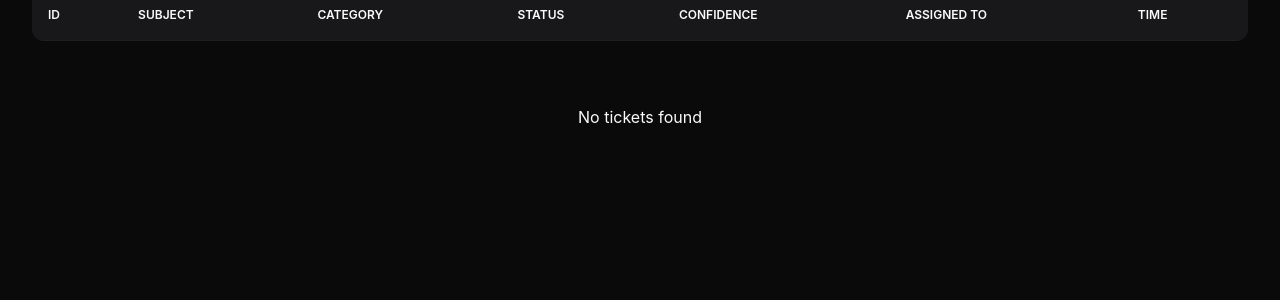
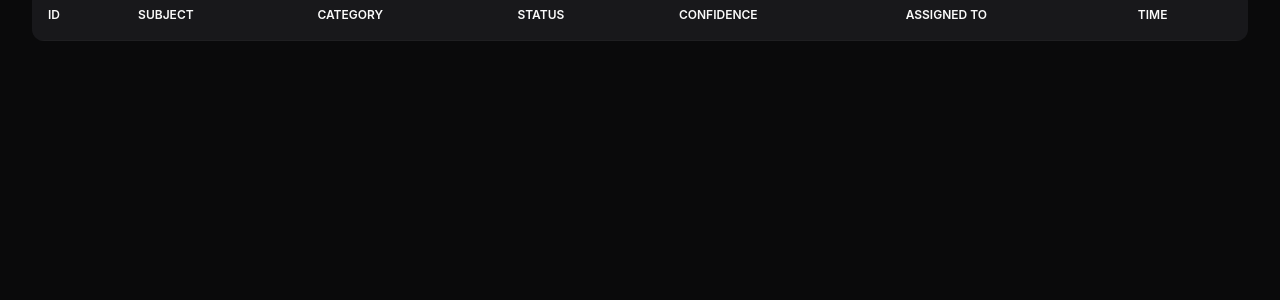
Before and after one commit to moniem2020/AI-Support-Agent-for-Saas, a Flask app: page /cs in a window 1280 px wide. Shown: the part 226-526 px from the top of the page. Run offline with Flask 3, Linux system fonts and the light colour scheme; the visitor is signed in with stand-in values (Sample User, id 1); data that the repository does not hold is empty.

Commit message:
fix(dashboard): add missing .hidden CSS class

```diff
--- a/src/web/templates/cs_dashboard.html
+++ b/src/web/templates/cs_dashboard.html
@@ -300,6 +300,10 @@
             padding: 4rem;
             color: var(--text-tertiary);
         }
+
+        .hidden {
+            display: none !important;
+        }
     </style>
 </head>
 
```
